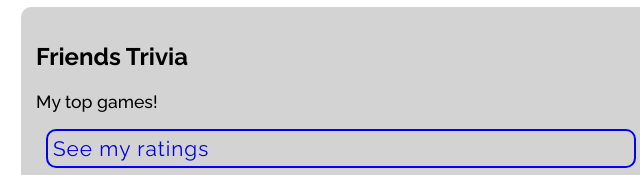
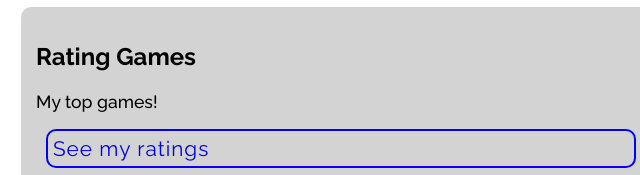
Before and after one commit to KumaranSahi/kumaran-portfolio, a plain HTML site: page projects.html in a window 1280 px wide. Shown: the part 1361-1536 px from the top of the page, 299-939 px from the left. Drawn offline with Linux system fonts and the light colour scheme.

Commit message:
fix- name change

```diff
--- a/projects.html
+++ b/projects.html
@@ -99,7 +99,7 @@
         </section>
         <section class="section-content">
             <h1>
-                Friends Trivia
+                Rating Games
             </h1>
             <p class="typography">
                 My top games!
```
